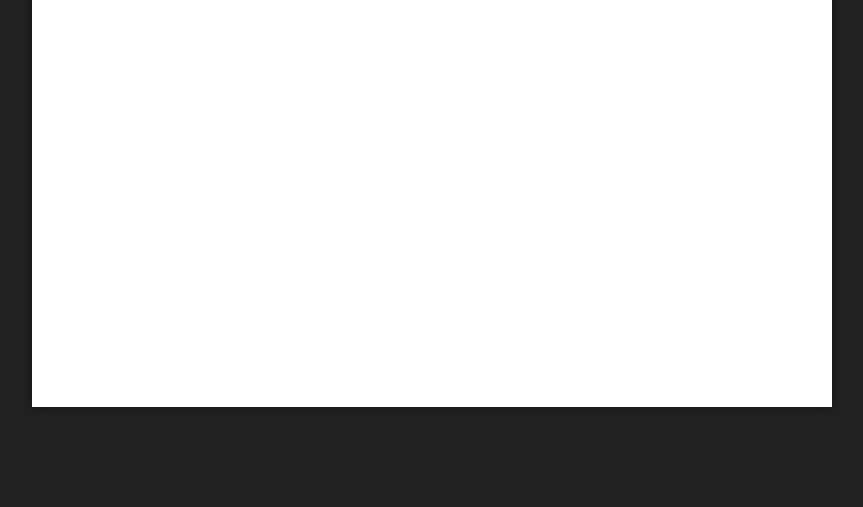
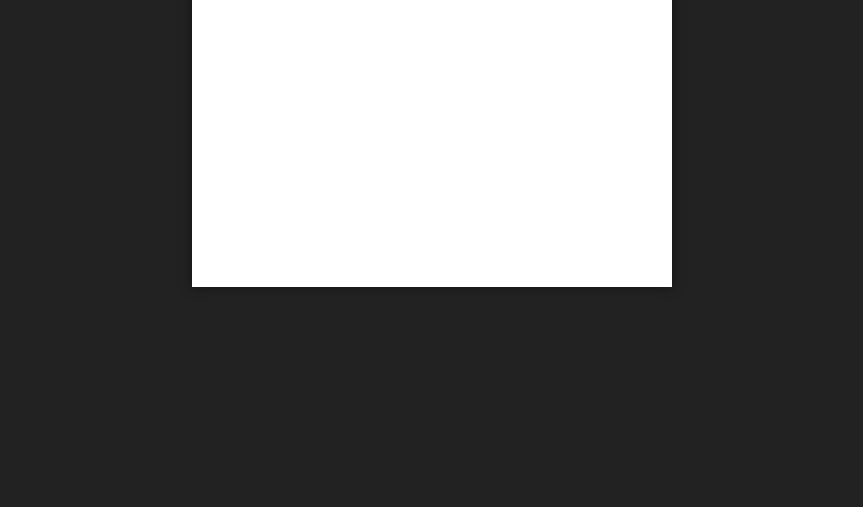
Before and after one commit to nolziodev/nolziodev.github.io, a plain HTML site: page gptfixedreso.html in a window 1280 px wide. Shown: the part 293-800 px from the top of the page, without its empty margins (208-1071 px from the left). Drawn offline with Linux system fonts and the light colour scheme.

Commit message:
Update gptfixedreso.html

```diff
--- a/gptfixedreso.html
+++ b/gptfixedreso.html
@@ -12,8 +12,8 @@
     }
 
     .container {
-      width: 800px;
-      height: 600px;
+      width: 480px;
+      height: 360px;
       background-color: white;
       box-shadow: 0 0 10px rgba(0,0,0,0.5);
     }
```
